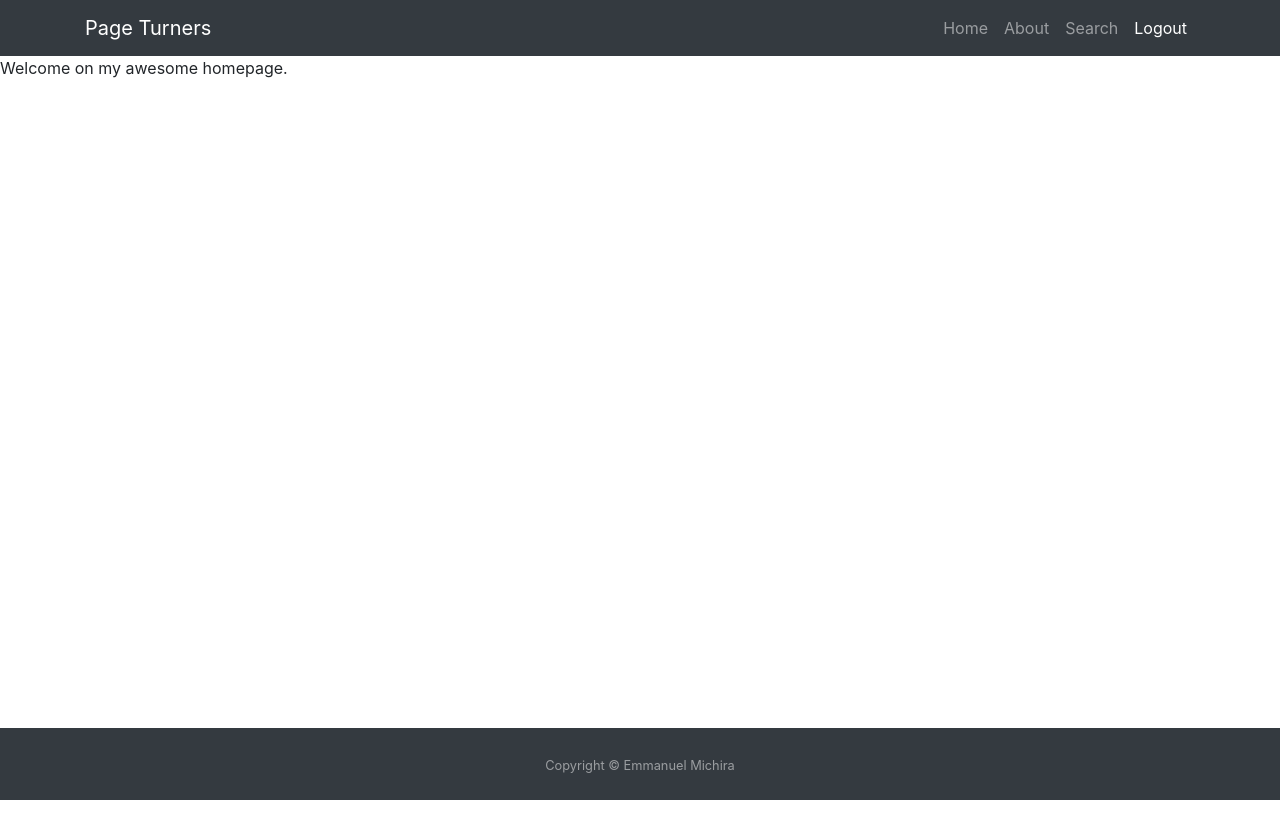
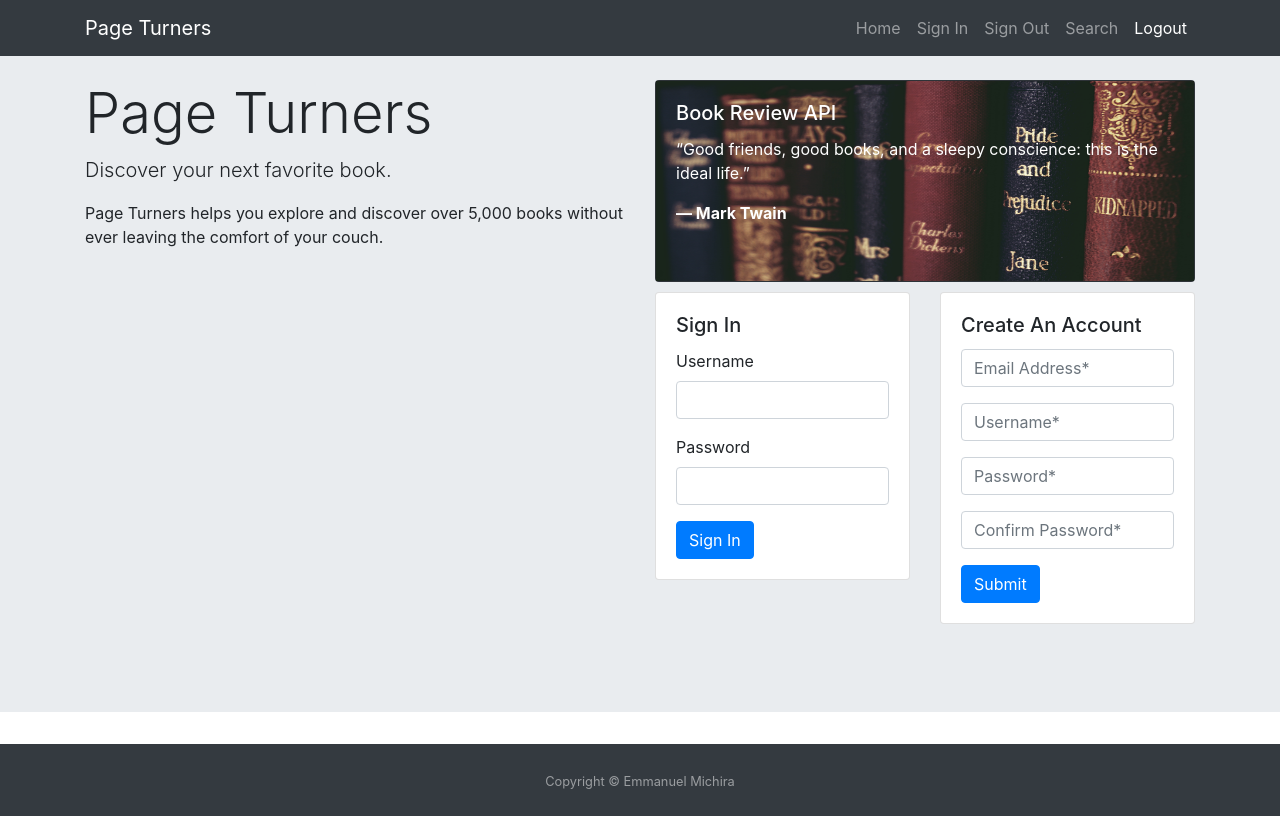
Before and after one commit to Emichira/book-review-api, a Flask app: page / in a window 1280 px wide. Run offline with Flask 2, Linux system fonts and the light colour scheme; some libraries are stand-ins or nearby versions.

Commit message:
finalize on homepage

```diff
--- a/static/style.css
+++ b/static/style.css
@@ -1,12 +1,23 @@
 html,
 body {
   height: 100%;
+}
+
+.p-t-80 {
+  padding-top: 80px;
+}
+
+.m-t-20 {
+  margin-top: 10px;
 }
 
 #content {
   flex: 1 0 auto;
 }
 
+.bookshelf {
+  height: 200px;
+}
 #sticky-footer {
   flex-shrink: none;
 }
--- a/template/index.html
+++ b/template/index.html
@@ -5,8 +5,76 @@
 
 {% endblock %}
 {% block content %}
-    <h1>Index</h1>
-    <p class="important">
-        Welcome on my awesome homepage.
+<div class="jumbotron jumbotron-fluid p-t-80">
+    <div class="container">
+        <div class="row">
+            <div class="col-sm-6">
+                <h1 class="display-4">Page Turners</h1>
+                <p class="lead">Discover your next favorite book.</p>
+                <p>Page Turners helps you explore and discover over 5,000 books without ever leaving the
+                    comfort of your couch.</p>
+            </div>
+            <div class="col-sm-6">
+                <div class="card bg-dark text-white">
+                    <img src="{{url_for('static', filename='img/book1.jpg')}}" class="bookshelf" alt="bookshelf image"
+                        align="middle" />
+
+                    <div class="card-img-overlay">
+                        <h5 class="card-title">Book Review API</h5>
+                        <blockquote class="card-text">“Good friends, good books, and a sleepy conscience: this is the
+                            ideal life.”
+                        </blockquote>
+                        <strong class="card-text">― Mark Twain</strong>
+                    </div>
+                </div>
+
+                <div class="row row-cols-1 row-cols-md-2 m-t-20">
+                    <div class="col mb-4">
+                        <div class="card">
+                            <div class="card-body">
+                                <h5 class="card-title">Sign In</h5>
+                                <form>
+                                    <div class="form-group">
+                                        <label for="exampleInputEmail1">Username</label>
+                                        <input type="text" class="form-control" id="username"
+                                            aria-describedby="usename">
+                                    </div>
+                                    <div class="form-group">
+                                        <label for="exampleInputPassword1">Password</label>
+                                        <input type="password" class="form-control" id="exampleInputPassword1">
+                                    </div>
+                                    <button type="submit" class="btn btn-primary">Sign In</button>
+                                </form>
+                            </div>
+                        </div>
+                    </div>
+                    <div class="col mb-4">
+                        <div class="card">
+                            <div class="card-body">
+                                <h5 class="card-title">Create An Account</h5>
+                                <form>
+                                    <div class="form-group">
+                                        <input type="email" class="form-control" id="email"
+                                            placeholder="Email Address*" aria-describedby="emailHelp">
+                                    </div>
+                                    <div class="form-group">
+                                        <input type="text" class="form-control" id="username" placeholder="Username*">
+                                    </div>
+                                    <div class="form-group">
+                                        <input type="password" class="form-control" id="password" placeholder="Password*">
+                                    </div>
+                                    <div class="form-group">
+                                        <input type="password" class="form-control" id="confirmPassword" placeholder="Confirm Password*">
+                                    </div>
+                                    <button type="submit" class="btn btn-primary">Submit</button>
+                                </form>
+                            </div>
+                        </div>
+                    </div>
+                </div>
+            </div>
+        </div>
+    </div>
+</div>
 
 {% endblock %}
--- a/template/layout.html
+++ b/template/layout.html
@@ -31,7 +31,10 @@
                         </a>
                     </li>
                     <li class="nav-item">
-                        <a class="nav-link" href="#">About</a>
+                        <a class="nav-link" href="#">Sign In</a>
+                    </li>
+                    <li class="nav-item">
+                        <a class="nav-link" href="#">Sign Out</a>
                     </li>
                     <li class="nav-item">
                         <a class="nav-link" href="#">Search</a>
```
Also changed, not shown: static/img/book1.jpg (added), static/img/book2.jpg (added), static/img/book3.jpg (added).
